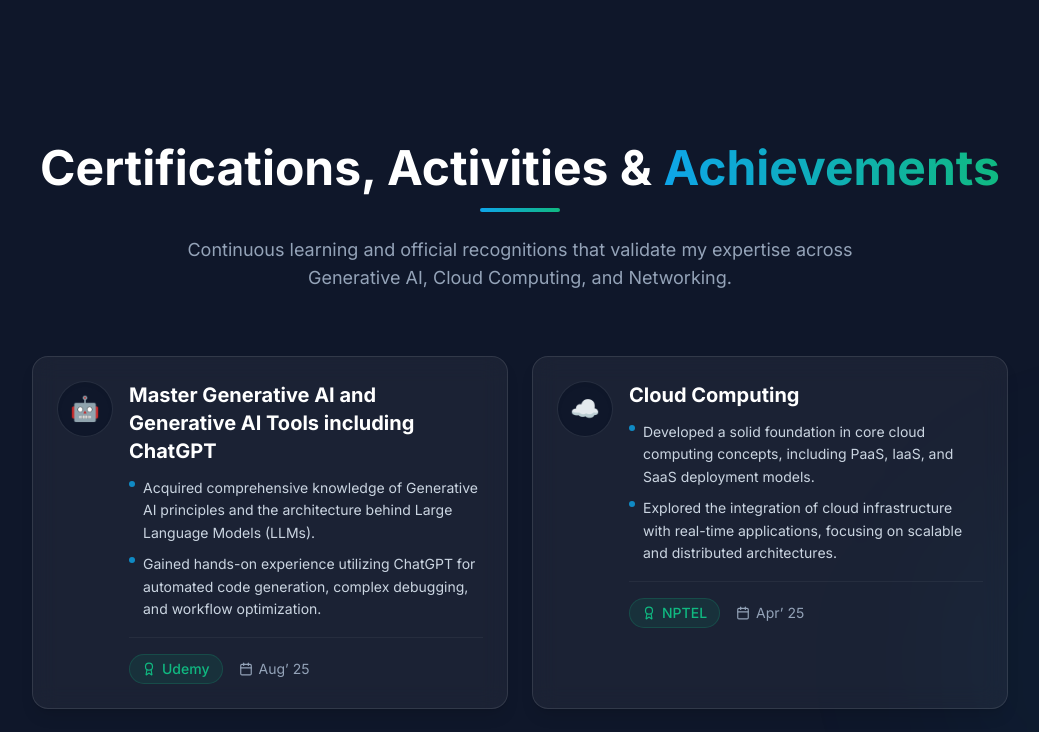
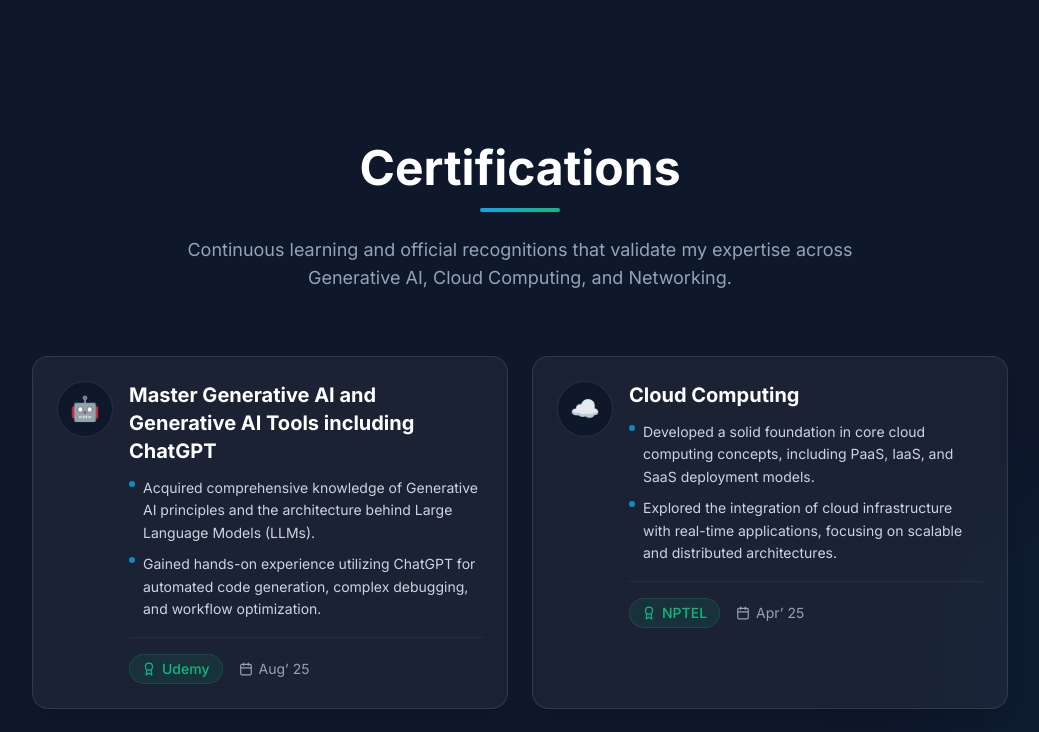
Before and after one commit to Rupeshpradhan23/myportfolio, a React (Vite) app: page / in a window 1280 px wide. Shown: the part 3680-4412 px from the top of the page, without its empty margins (120-1159 px from the left). Built offline with nearby package versions, Linux system fonts and the light colour scheme.

Commit message:
Updated Projects

```diff
--- a/src/components/Certificates.jsx
+++ b/src/components/Certificates.jsx
@@ -1,6 +1,7 @@
 import React from 'react';
 import { motion } from 'framer-motion';
 import { Award, Calendar, Code, Trophy, ExternalLink } from 'lucide-react';
+import HackathonCert from '../assets/Hackathon.jpeg';
 
 const certificatesData = [
   {
@@ -63,7 +64,7 @@ const activitiesData = [
     icon: <Trophy size={28} />,
     description: "Participated in a 2-day Hack-IoT event where I collaborated in a team to explore and develop IoT-based solutions. Enhanced skills in problem-solving, teamwork, and real-world application development under time constraints.",
     skills: ["IoT", "Teamwork", "Problem Solving", "Innovation"],
-    link: "#",
+    link: HackathonCert,
     linkText: "View Certificate",
   },
   {
@@ -94,7 +95,7 @@ const Certificates = () => {
           transition={{ duration: 0.5 }}
           className="text-center mb-16"
         >
-          <h2 className="text-3xl md:text-5xl font-bold mb-4 text-white">Certifications, Activities & <span className="text-transparent bg-clip-text bg-gradient-to-r from-primary to-secondary">Achievements</span></h2>
+          <h2 className="text-3xl md:text-5xl font-bold mb-4 text-white">Certifications <span className="text-transparent bg-clip-text bg-gradient-to-r from-primary to-secondary"></span></h2>
           <div className="w-20 h-1 bg-gradient-to-r from-primary to-secondary mx-auto rounded-full"></div>
           <p className="mt-6 text-slate-400 max-w-2xl mx-auto text-lg">
             Continuous learning and official recognitions that validate my expertise across Generative AI, Cloud Computing, and Networking.
--- a/src/components/Projects.jsx
+++ b/src/components/Projects.jsx
@@ -21,8 +21,8 @@ const projectsData = [
     image: "https://images.unsplash.com/photo-1551288049-bebda4e38f71?q=80&w=720&auto=format&fit=crop",
     tech: ["React", "CSS", "Firebase", "Chart.js"],
     category: "Frontend",
-    github: "https://github.com",
-    live: "https://example.com",
+    github: "https://github.com/Rupeshpradhan23/CampusCore",
+    live: "https://github.com/Rupeshpradhan23/CampusCore",
     featured: true
   },
   {
```
Also changed, not shown: src/assets/Hackathon.jpeg (added).
